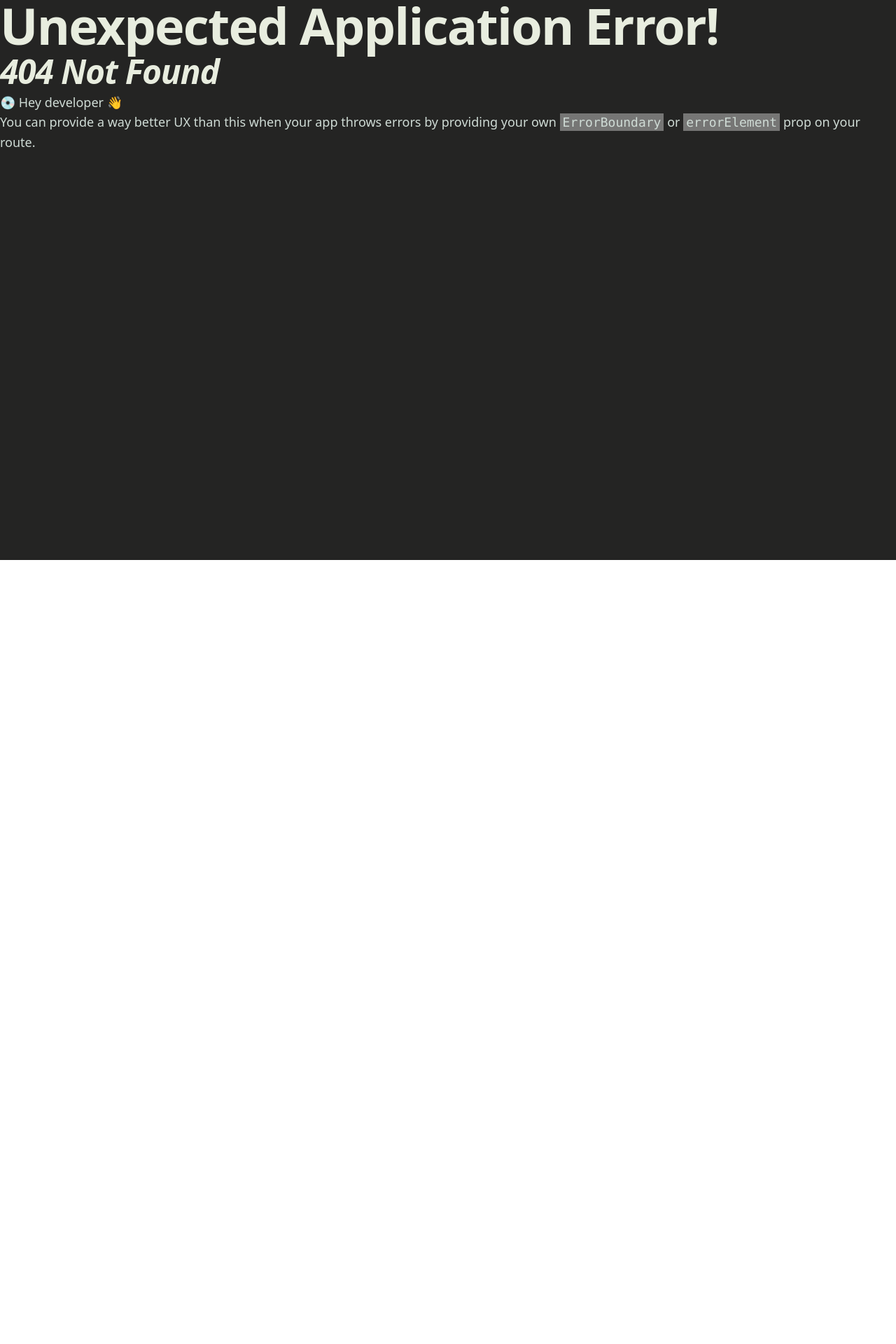
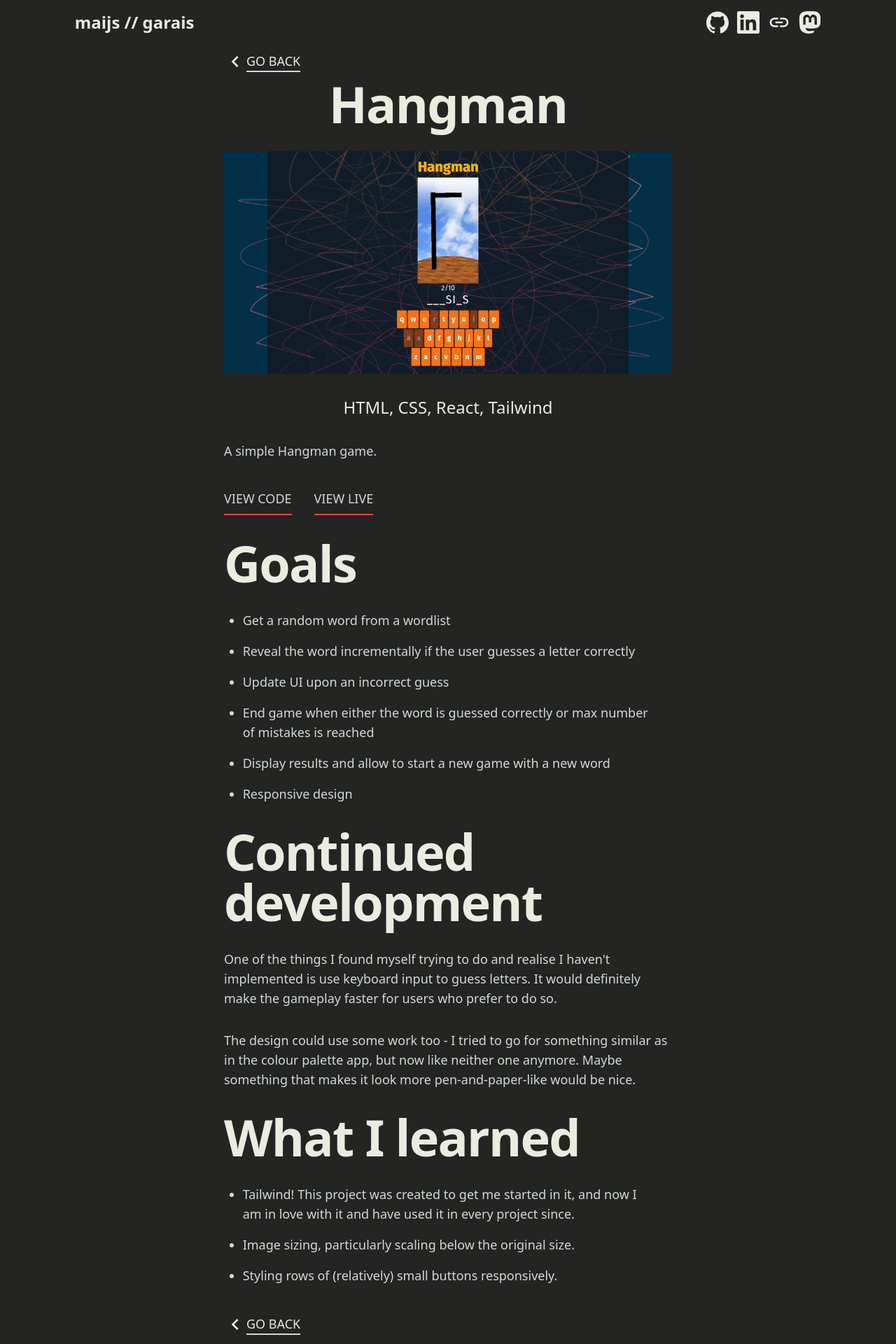
Before and after one commit to mai-soup/portfolio, a React (Vite) app: page /projects/hangman in a window 1280 px wide. Before the commit this address had no page. Shown: the top 1920 px of the page at 70% size. Before the commit the page ends 800 px from the top, so only its background shows below. Built offline with nearby package versions, Linux system fonts and the light colour scheme; a small style sheet from the web is missing.

Commit message:
add hangman info

```diff
--- a/src/App.jsx
+++ b/src/App.jsx
@@ -4,6 +4,7 @@ import ProjectDetailsPage from "./ProjectDetailsPage";
 import PersonalWebsite from "./projects/PersonalWebsite";
 import YelpCamp from "./projects/YelpCamp";
 import ColourPicker from "./projects/ColourPicker";
+import Hangman from "./projects/Hangman";
 
 function App() {
   console.log(`
@@ -48,6 +49,12 @@ function App() {
         />
       ),
     },
+    {
+      path: "/projects/hangman",
+      element: (
+        <ProjectDetailsPage title="Hangman" projectContents={<Hangman />} />
+      ),
+    },
   ]);
 
   return (
--- a/src/assets/projects.js
+++ b/src/assets/projects.js
@@ -1,7 +1,5 @@
 import thumbHangmanLg from "./images/hangman.png";
-import thumbRatingCompLg from "./images/interactive-rating-component.png";
 import thumbMaiSoupLg from "./images/mai-soup.png";
-import thumbQrCodeLg from "./images/qr-code-component.png";
 import thumbColourPickerLg from "./images/react-colour-picker.png";
 import thumbYelpcampLg from "./images/yelpcamp.png";
 
@@ -38,27 +36,14 @@ const projects = [
     github: "https://github.com/mai-soup/react-colour-picker",
     link: "/projects/colour-picker",
   },
-  // {
-  //   title: "Hangman",
-  //   technologies: ["HTML", "CSS", "React", "Tailwind"],
-  //   imgLarge: thumbHangmanLg,
-  //   url: "https://hangman-two-psi.vercel.app/",
-  //   github: "https://github.com/mai-soup/hangman",
-  // },
-  // {
-  //   title: "QR Code Component",
-  //   technologies: ["HTML", "CSS", "React", "Tailwind"],
-  //   imgLarge: thumbQrCodeLg,
-  //   url: "https://qr-code-component-mai-soup.vercel.app/",
-  //   github: "https://github.com/mai-soup/qr-code-component",
-  // },
-  // {
-  //   title: "Rating Component",
-  //   technologies: ["HTML", "CSS", "React", "Tailwind"],
-  //   imgLarge: thumbRatingCompLg,
-  //   url: "https://interactive-rating-component-mai-soup.vercel.app/",
-  //   github: "https://github.com/mai-soup/interactive-rating-component",
-  // },
+  {
+    title: "Hangman",
+    technologies: ["HTML", "CSS", "React", "Tailwind"],
+    imgLarge: thumbHangmanLg,
+    url: "https://hangman-two-psi.vercel.app/",
+    github: "https://github.com/mai-soup/hangman",
+    link: "/projects/hangman",
+  },
 ];
 
 export default projects;
--- /dev/null
+++ b/src/projects/Hangman.jsx
@@ -0,0 +1,61 @@
+import ss from "../assets/images/hangman-large.png";
+import Button from "../Button";
+
+const listClasses = "text-left w-2/3 mx-auto space-y-4 md:w-11/12";
+
+const Hangman = () => {
+  return (
+    <div className="flex flex-col gap-4 pb-4 md:gap-8 md:pb-8">
+      <img src={ss} alt="Screenshot of the Hangman game" />
+      <p className="md:text-off-white md:text-2xl md:mx-auto">
+        HTML, CSS, React, Tailwind
+      </p>
+      <p>A simple Hangman game.</p>
+      <div className="flex flex-row justify-evenly md:justify-start md:gap-8">
+        <Button href="https://github.com/mai-soup/hangman">View Code</Button>
+        <Button href="https://hangman-two-psi.vercel.app/">View Live</Button>
+      </div>
+      <h2>Goals</h2>
+      <ul className={listClasses}>
+        <li>Get a random word from a wordlist</li>
+        <li>
+          Reveal the word incrementally if the user guesses a letter correctly
+        </li>
+        <li>Update UI upon an incorrect guess</li>
+        <li>
+          End game when either the word is guessed correctly or max number of
+          mistakes is reached
+        </li>
+        <li>Display results and allow to start a new game with a new word</li>
+        <li>Responsive design</li>
+      </ul>
+
+      <h2>Continued development</h2>
+
+      <p>
+        One of the things I found myself trying to do and realise I haven't
+        implemented is use keyboard input to guess letters. It would definitely
+        make the gameplay faster for users who prefer to do so.
+      </p>
+
+      <p>
+        The design could use some work too - I tried to go for something similar
+        as in the colour palette app, but now like neither one anymore. Maybe
+        something that makes it look more pen-and-paper-like would be nice.
+      </p>
+
+      <h2>What I learned</h2>
+
+      <ul className={listClasses}>
+        <li>
+          Tailwind! This project was created to get me started in it, and now I
+          am in love with it and have used it in every project since.
+        </li>
+        <li>Image sizing, particularly scaling below the original size.</li>
+        <li>Styling rows of (relatively) small buttons responsively.</li>
+      </ul>
+    </div>
+  );
+};
+
+export default Hangman;
```
Also changed, not shown: src/assets/images/hangman-large.png (added).
